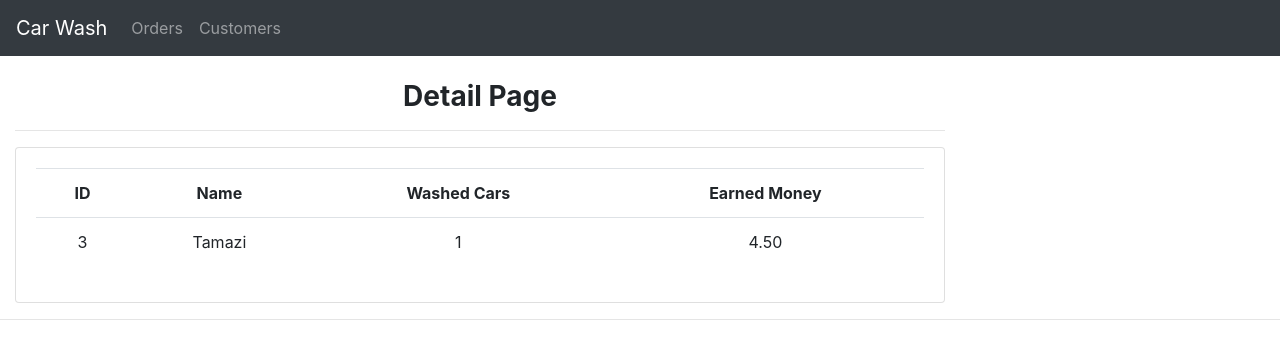
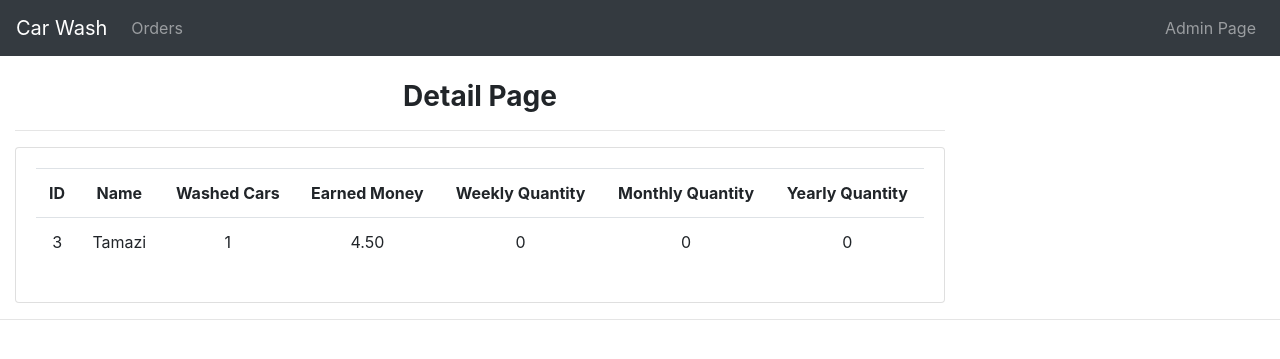
Before and after one commit to Kordzakhiaa/CarWashWebsite, a Django app: page /washers/3/ in a window 1280 px wide. Shown: the top 359 px of the page. Run offline with Django 3.2, Linux system fonts and the light colour scheme; data comes from the database, SQL or seed files in the repository; both versions use the stored data as it was after the commit; some libraries are stand-ins or nearby versions.

Commit message:
modified views added weekly, monthly, and yearly quantity of washed cars, also modified html files

```diff
--- /dev/null
+++ b/car_wash/get_date.py
@@ -0,0 +1,5 @@
+from datetime import datetime, timedelta
+
+
+def date(days):
+    return datetime.now() - timedelta(days=days)
--- a/car_wash/templates/base.html
+++ b/car_wash/templates/base.html
@@ -37,9 +37,9 @@
                   <a class="nav-link" href="{% url 'order' %}">Orders</a>
                </li>
             </ul>
-            <ul class="navbar-nav">
-               <li class="nav-item">
-                  <a class="nav-link" href="{% url 'customer' %}">Customers</a>
+            <ul class="navbar-nav w-100">
+               <li class="nav-item dropdown ml-auto">
+                  <a class="nav-link"  href="{% url 'admin:index' %}">Admin Page</a>
                </li>
             </ul>
          </div>
--- a/car_wash/templates/washer_details.html
+++ b/car_wash/templates/washer_details.html
@@ -14,12 +14,18 @@
                     <th>Name</th>
                     <th>Washed Cars</th>
                     <th>Earned Money</th>
+                    <th>Weekly Quantity</th>
+                    <th>Monthly Quantity</th>
+                    <th>Yearly Quantity</th>
 				</tr>
                 <tr>
                     <td>{{ washer_by_id.id }}</td>
 					<td>{{ washer_by_id.name }}</td>
                     <td>{{ washer_by_id.orders.count }}</td>
                     <td>{{ earned_money}}</td>
+                    <td>{{ weekly }}</td>
+                    <td>{{ monthly }}</td>
+                    <td>{{ yearly }}</td>
                 </tr>
 			</table>
 		</div>
--- a/car_wash/views.py
+++ b/car_wash/views.py
@@ -1,5 +1,7 @@
+from datetime import datetime, timedelta
 from django.shortcuts import render
 from .models import *
+from car_wash.get_date import date
 
 
 def home(request):
@@ -16,9 +18,14 @@ def washer_detail(request, pk: int):
     earned_money = 0
     for i in filter_by_washer_name:
         earned_money += i.order_price
+    orders = washer_by_id.orders.all()
+    today = datetime.today()
     context = {
         'washer_by_id': washer_by_id,
-        'earned_money': earned_money
+        'earned_money': earned_money,
+        "weekly": orders.filter(created_date__range=[date(7), today]).count(),
+        "monthly": orders.filter(created_date__range=[date(30), today]).count(),
+        "yearly": orders.filter(created_date__range=[date(365), today]).count()
     }
     return render(request, 'washer_details.html', context)
 
```
Also changed, not shown: car_wash/templates/create_order.html (+4 -3 lines), db.sqlite3.
